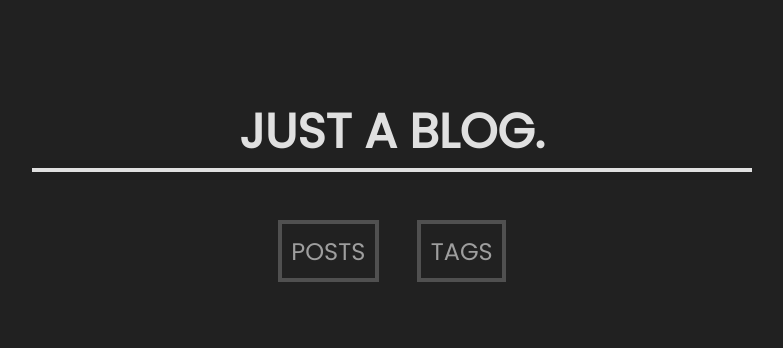
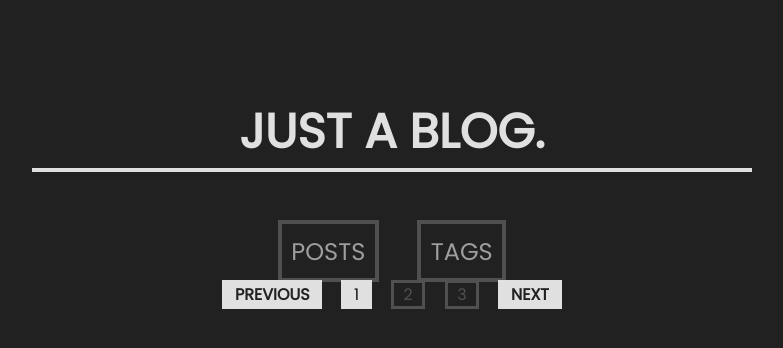
Before and after one commit to Stonedch/django-blog-engine, a Django app: page /post-list/ in a window 1280 px wide. Shown: the top 348 px of the page, without its empty margins (248-1031 px from the left). Run offline with Django 3.2, Linux system fonts and the light colour scheme; data that the repository does not hold is empty.

Commit message:
chore: add pagination for posts (front-end)

```diff
--- a/posts/templates/posts/post-list.html
+++ b/posts/templates/posts/post-list.html
@@ -5,14 +5,22 @@
 
 {% block content %}
 
-        {% for post in posts %}
+    {% for post in posts %}
 
-            <div class="post">
+        <div class="post">
 
-                {% include "posts/includes/post-template.html" %}
+            {% include "posts/includes/post-template.html" %}
 
-            </div>
+        </div>
 
-        {% endfor %}
+    {% endfor %}
+
+    <ul class="post-list-pagination">
+        <li><a class="post-list-pagination__item post-list-pagination__item_button" href="#">Previous</a></li>
+        <li><a class="post-list-pagination__item post-list-pagination__item_page post-list-pagination__item_page_current" href="#">1</a></li>
+        <li><a class="post-list-pagination__item post-list-pagination__item_page" href="#">2</a></li>
+        <li><a class="post-list-pagination__item post-list-pagination__item_page" href="#">3</a></li>
+        <li><a class="post-list-pagination__item post-list-pagination__item_button" href="#">Next</a></li>
+    </ul>
 
 {% endblock %}
--- a/static/css/style.css
+++ b/static/css/style.css
@@ -142,3 +142,55 @@ a, p, h1, h2, h3, h4, h5, h6 {
     font-weight: bold;
     text-transform: uppercase;
 }
+
+/* Posts Pagination */
+
+.post-list-pagination {
+    padding: 0;
+    margin: 0;
+
+    display: flex;
+    justify-content: center;
+
+    list-style: none;
+}
+
+.post-list-pagination__item {
+    margin: 0 0.1in;
+
+    font-size: 1rem;
+    text-transform: uppercase;
+}
+
+.post-list-pagination__item_page {
+    padding: 0 0.1in;
+    border: 0.2rem solid #505050;
+
+    color: #505050;
+
+    animation-duration: 1s, 3s;
+}
+
+.post-list-pagination__item_page:hover {
+    border: 0.2rem solid #e0e0e0;
+
+    color: #e0e0e0;
+}
+
+.post-list-pagination__item_page_current {
+    border: 0.2rem solid #e0e0e0;
+
+    background: #e0e0e0;
+
+    color: #141414;
+}
+
+.post-list-pagination__item_button {
+    padding: 0 0.1in;
+    border: 0.2rem solid #e0e0e0;
+
+    background: #e0e0e0;
+
+    font-weight: bold;
+    color: #212121;
+}
```
